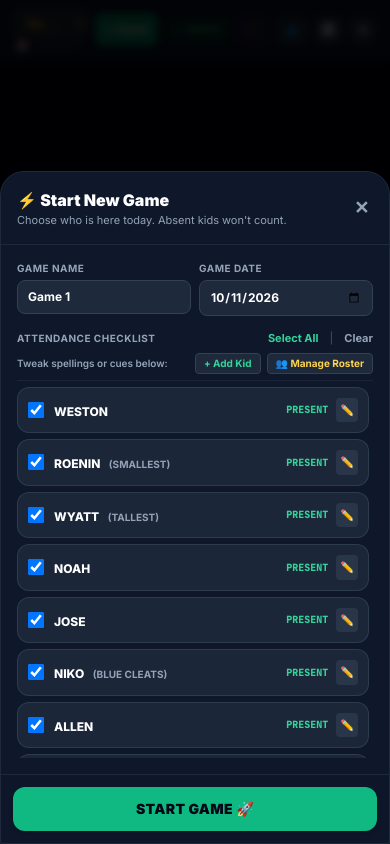
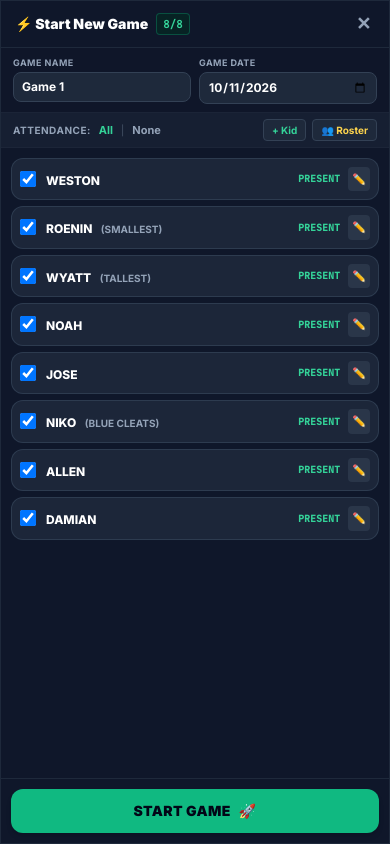
Before and after one commit to TwitchBronBron/football, a website: page index.html in a window 390 px wide. Drawn offline with nearby package versions, Linux system fonts and the light colour scheme.

Commit message:
refactor: redesign new game modal UI with compact layout and live attendance summary

```diff
--- a/index.html
+++ b/index.html
@@ -67,11 +67,6 @@
     </div>
 
     <div class="flex items-center gap-1.5">
-      <!-- Screen Wake Lock Toggle -->
-      <button id="wakeLockBtn" onclick="toggleWakeLock()" class="px-2 py-1.5 rounded-lg text-[10px] font-bold border border-emerald-500/40 bg-emerald-950/60 text-emerald-400 flex items-center gap-1 tap-pop">
-        <span class="w-1.5 h-1.5 rounded-full bg-emerald-400 animate-pulse"></span>
-        <span id="wakeLockText">AWAKE</span>
-      </button>
 
       <!-- Install to Home Screen Prompt Button -->
       <button id="installAppHeaderBtn" onclick="promptPwaInstall()" class="px-2 py-1.5 rounded-lg bg-indigo-950/70 hover:bg-indigo-900 text-indigo-300 border border-indigo-500/40 text-[11px] font-bold flex items-center gap-1 tap-pop" title="Install to Phone Home Screen">
@@ -174,60 +169,57 @@
     </div>
   </footer>
 
-  <div id="newGameModal" class="fixed inset-0 bg-black/85 z-50 hidden flex items-end sm:items-center justify-center p-0 sm:p-4 backdrop-blur-sm">
-    <div class="bg-slate-900 border border-slate-800 w-full sm:max-w-md rounded-t-3xl sm:rounded-2xl max-h-[92vh] flex flex-col overflow-hidden shadow-2xl">
-      <div class="p-4 border-b border-slate-800 flex items-center justify-between">
-        <div>
-          <h2 class="font-black text-base text-white">⚡ Start New Game</h2>
-          <p class="text-[11px] text-slate-400">Choose who is here today. Absent kids won't count.</p>
+  <div id="newGameModal" class="fixed inset-0 bg-black/85 z-50 hidden flex items-center justify-center p-0 sm:p-4 backdrop-blur-sm">
+    <div class="bg-slate-900 border border-slate-800 w-full sm:max-w-md h-full sm:h-auto sm:max-h-[90vh] flex flex-col overflow-hidden sm:rounded-2xl shadow-2xl">
+      <!-- Header: Compact & Sleek with live attendance count -->
+      <div class="px-3.5 py-2.5 sm:py-3 border-b border-slate-800 flex items-center justify-between bg-slate-900 shrink-0">
+        <div class="flex items-center gap-2">
+          <h2 class="font-black text-sm sm:text-base text-white">⚡ Start New Game</h2>
+          <span id="attendanceCountSummary" class="text-[11px] font-mono-numbers font-bold text-emerald-400 bg-emerald-950/60 border border-emerald-500/30 px-1.5 py-0.5 rounded">0/0</span>
         </div>
         <button onclick="closeModal('newGameModal')" class="text-slate-400 hover:text-white p-1 font-bold text-lg leading-none">✕</button>
       </div>
 
-      <div class="p-4 overflow-y-auto space-y-3.5 flex-1">
-        <div class="grid grid-cols-2 gap-2">
+      <!-- Compact Game Name & Date Header Bar -->
+      <div class="px-3 py-2 bg-slate-900/95 border-b border-slate-800/80 grid grid-cols-2 gap-2 shrink-0">
         <div>
-            <label class="block text-[10px] font-bold text-slate-400 uppercase tracking-wider mb-1">Game Name</label>
-            <input type="text" id="newGameNameInput" class="w-full bg-slate-800 border border-slate-700 rounded-lg px-2.5 py-2 text-xs text-white font-bold focus:outline-none focus:border-emerald-500" placeholder="e.g. Game 1 vs Tigers">
+          <label class="block text-[9px] font-bold text-slate-400 uppercase tracking-wider mb-0.5">Game Name</label>
+          <input type="text" id="newGameNameInput" class="w-full bg-slate-800 border border-slate-700 rounded-lg px-2 py-1.5 text-xs text-white font-bold focus:outline-none focus:border-emerald-500" placeholder="e.g. Game 1 vs Tigers">
         </div>
         <div>
-            <label class="block text-[10px] font-bold text-slate-400 uppercase tracking-wider mb-1">Game Date</label>
-            <input type="date" id="newGameDateInput" class="w-full bg-slate-800 border border-slate-700 rounded-lg px-2.5 py-2 text-xs text-white font-bold focus:outline-none focus:border-emerald-500">
+          <label class="block text-[9px] font-bold text-slate-400 uppercase tracking-wider mb-0.5">Game Date</label>
+          <input type="date" id="newGameDateInput" class="w-full bg-slate-800 border border-slate-700 rounded-lg px-2 py-1.5 text-xs text-white font-bold focus:outline-none focus:border-emerald-500">
         </div>
       </div>
 
-        <div>
-          <div class="flex items-center justify-between mb-1.5">
-            <label class="text-[10px] font-bold text-slate-400 uppercase tracking-wider">Attendance Checklist</label>
-            <div class="space-x-2 text-[11px]">
-              <button type="button" onclick="toggleAllAttendance(true)" class="text-emerald-400 font-bold hover:underline">Select All</button>
-              <span class="text-slate-600">|</span>
-              <button type="button" onclick="toggleAllAttendance(false)" class="text-slate-400 font-bold hover:underline">Clear</button>
+      <!-- Unified Attendance Action Strip (Single row, zero wasted height) -->
+      <div class="px-3 py-1.5 bg-slate-800/50 border-b border-slate-800/70 flex items-center justify-between text-xs shrink-0">
+        <div class="flex items-center gap-2">
+          <span class="text-[10px] font-bold text-slate-400 uppercase tracking-wider">Attendance:</span>
+          <button type="button" onclick="toggleAllAttendance(true)" class="text-emerald-400 font-bold hover:underline text-[11px]">All</button>
+          <span class="text-slate-600 text-[10px]">|</span>
+          <button type="button" onclick="toggleAllAttendance(false)" class="text-slate-400 font-bold hover:underline text-[11px]">None</button>
         </div>
-          </div>
-
-          <!-- Pre-game Roster Management Quick Toolbar -->
-          <div class="flex items-center justify-between pb-1.5 mb-1.5 border-b border-slate-800/80">
-            <span class="text-[10px] text-slate-400 font-semibold">Tweak spellings or cues below:</span>
         <div class="flex items-center gap-1.5">
           <button type="button" onclick="openAddKidModal()" class="text-[10px] bg-slate-800 hover:bg-slate-700 text-emerald-400 font-bold px-2 py-0.5 rounded border border-slate-700">
-                + Add Kid
+            + Kid
           </button>
           <button type="button" onclick="openRosterModal()" class="text-[10px] bg-slate-800 hover:bg-slate-700 text-amber-300 font-bold px-2 py-0.5 rounded border border-slate-700">
-                👥 Manage Roster
+            👥 Roster
           </button>
         </div>
       </div>
 
-          <div id="attendanceCheckboxList" class="space-y-1.5 max-h-[44vh] overflow-y-auto pr-1">
+      <!-- Attendance Checklist: Fills all remaining space, single scroll container -->
+      <div id="attendanceCheckboxList" class="flex-1 overflow-y-auto p-2.5 sm:p-3 space-y-1.5">
         <!-- Dynamic Attendance Checkboxes with Inline Edit Pencils -->
       </div>
-        </div>
-      </div>
 
-      <div class="p-3 border-t border-slate-800 bg-slate-900/90 flex gap-2">
-        <button onclick="confirmCreateNewGame()" class="w-full bg-emerald-500 hover:bg-emerald-400 active:bg-emerald-600 text-slate-950 font-black py-3 rounded-xl text-sm sm:text-base tracking-wide tap-pop shadow-md">
-          START GAME 🚀
+      <!-- Bottom Dock: Fixed Start Game Button -->
+      <div class="p-2.5 sm:p-3 border-t border-slate-800 bg-slate-900 shrink-0" style="padding-bottom: max(0.625rem, env(safe-area-inset-bottom));">
+        <button onclick="confirmCreateNewGame()" class="w-full bg-emerald-500 hover:bg-emerald-400 active:bg-emerald-600 text-slate-950 font-black py-3 rounded-xl text-sm sm:text-base tracking-wide tap-pop shadow-md flex items-center justify-center gap-2">
+          <span>START GAME</span>
+          <span>🚀</span>
         </button>
       </div>
     </div>
@@ -621,17 +613,26 @@
       openModal('newGameModal');
     }
 
+    function updateAttendanceCounts() {
+      const countEl = document.getElementById('attendanceCountSummary');
+      if (!countEl) return;
+      const total = document.querySelectorAll('input[name="gameAttendance"]').length;
+      const checked = document.querySelectorAll('input[name="gameAttendance"]:checked').length;
+      countEl.innerText = `${checked}/${total}`;
+    }
+
     function renderAttendanceChecklistRows() {
       const activeKids = appData.masterRoster.filter(k => !k.retired);
       const container = document.getElementById('attendanceCheckboxList');
 
       if (activeKids.length === 0) {
         container.innerHTML = '<div class="text-xs text-rose-400 p-3 bg-slate-800 rounded-lg">No active kids on roster! Click "+ Add Kid" above.</div>';
+        updateAttendanceCounts();
         return;
       }
 
       container.innerHTML = activeKids.map(kid => `
-        <div id="attendRow_${kid.id}" class="flex items-center justify-between p-2.5 rounded-xl bg-slate-800/90 border border-slate-700/80 transition">
+        <div id="attendRow_${kid.id}" class="flex items-center justify-between p-2 rounded-xl bg-slate-800/90 border border-slate-700/80 transition">
           <label class="flex items-center gap-2.5 flex-1 cursor-pointer min-w-0">
             <input type="checkbox" name="gameAttendance" value="${kid.id}" checked onchange="handleAttendanceToggle('${kid.id}', this.checked)" class="w-4 h-4 rounded text-emerald-500 focus:ring-emerald-400 bg-slate-900 border-slate-600">
             <div class="min-w-0">
@@ -647,6 +648,7 @@
           </div>
         </div>
       `).join('');
+      updateAttendanceCounts();
     }
 
     function handleAttendanceToggle(kidId, isChecked) {
@@ -655,14 +657,15 @@
       if (!row || !badge) return;
 
       if (isChecked) {
-        row.className = 'flex items-center justify-between p-2.5 rounded-xl bg-slate-800/90 border border-slate-700/80 transition';
+        row.className = 'flex items-center justify-between p-2 rounded-xl bg-slate-800/90 border border-slate-700/80 transition';
         badge.innerText = 'PRESENT';
         badge.className = 'text-[10px] font-mono-numbers font-black text-emerald-400';
       } else {
-        row.className = 'flex items-center justify-between p-2.5 rounded-xl bg-slate-900/60 border border-rose-900/40 opacity-60 transition';
+        row.className = 'flex items-center justify-between p-2 rounded-xl bg-slate-900/60 border border-rose-900/40 opacity-60 transition';
         badge.innerText = 'ABSENT';
         badge.className = 'text-[10px] font-mono-numbers font-black text-rose-400';
       }
+      updateAttendanceCounts();
     }
 
     function toggleAllAttendance(selectAll) {
@@ -670,6 +673,7 @@
         cb.checked = selectAll;
         handleAttendanceToggle(cb.value, selectAll);
       });
+      updateAttendanceCounts();
     }
 
     function confirmCreateNewGame() {
@@ -1021,43 +1025,26 @@
     async function setupWakeLock() {
       if ('wakeLock' in navigator) {
         try {
+          if (!wakeLock) {
             wakeLock = await navigator.wakeLock.request('screen');
-          updateWakeLockUI(true);
-          wakeLock.addEventListener('release', () => updateWakeLockUI(false));
+            wakeLock.addEventListener('release', () => {
+              wakeLock = null;
+            });
+          }
         } catch (err) {
-          updateWakeLockUI(false);
+          // Automatic acquisition will retry on next user interaction or visibility change
         }
-      } else {
-        updateWakeLockUI(false);
-      }
-    }
-
-    async function toggleWakeLock() {
-      if (wakeLock !== null) {
-        await wakeLock.release();
-        wakeLock = null;
-        updateWakeLockUI(false);
-      } else {
-        await setupWakeLock();
-      }
-    }
-
-    function updateWakeLockUI(isActive) {
-      const text = document.getElementById('wakeLockText');
-      const btn = document.getElementById('wakeLockBtn');
-      if (isActive) {
-        text.innerText = 'AWAKE';
-        btn.className = 'px-2 py-1.5 rounded-lg text-[10px] font-bold border border-emerald-500/40 bg-emerald-950/60 text-emerald-400 flex items-center gap-1 tap-pop';
-      } else {
-        text.innerText = 'SLEEP ON';
-        btn.className = 'px-2 py-1.5 rounded-lg text-[10px] font-bold border border-slate-700 bg-slate-800 text-slate-400 flex items-center gap-1 tap-pop';
       }
     }
 
     document.addEventListener('visibilitychange', async () => {
-      if (wakeLock !== null && document.visibilityState === 'visible') {
+      if (document.visibilityState === 'visible') {
         await setupWakeLock();
       }
+    });
+
+    ['touchstart', 'click'].forEach(evt => {
+      document.addEventListener(evt, () => setupWakeLock(), { once: true });
     });
 
     function haptic(pattern = 25) {
```
Also changed, not shown: package.json (added, +14 -0 lines), 2 other files. Lines whose indentation alone changed are shown as unchanged.
